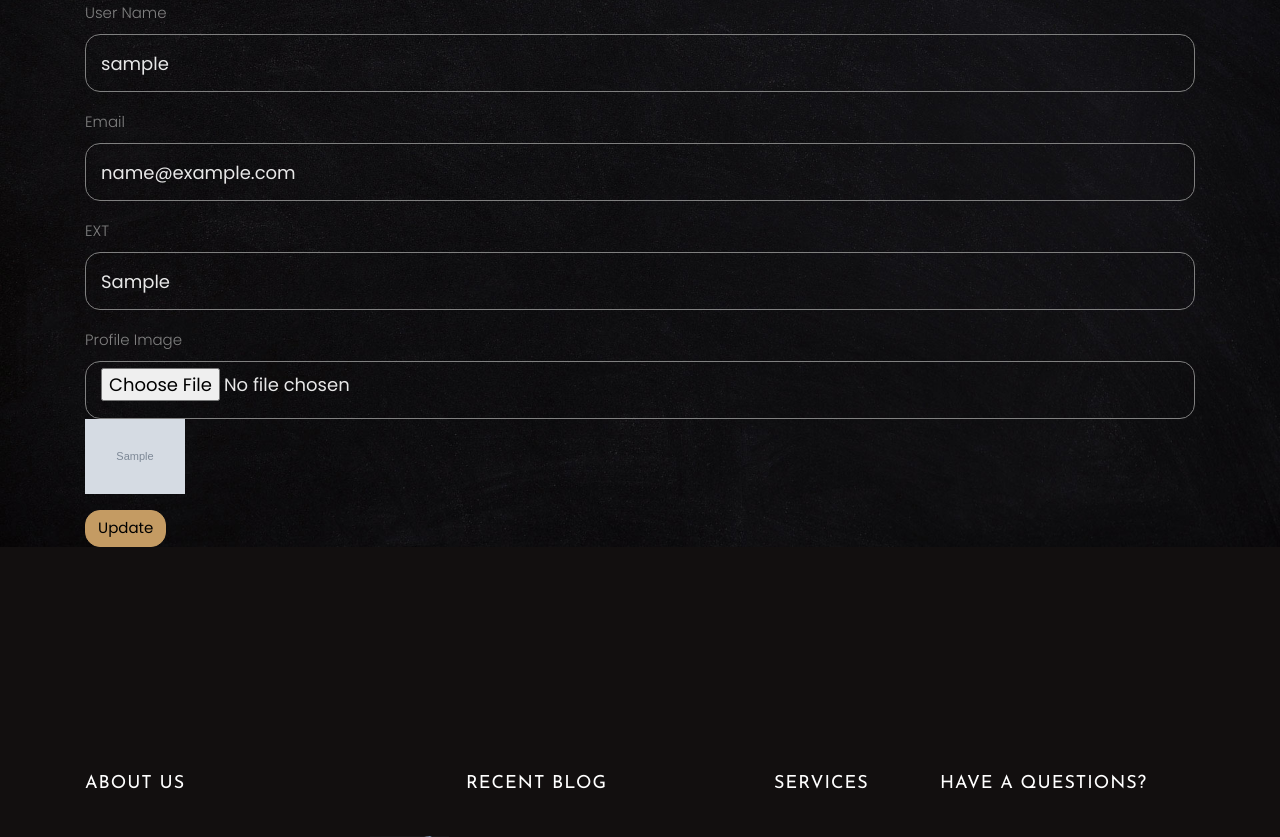
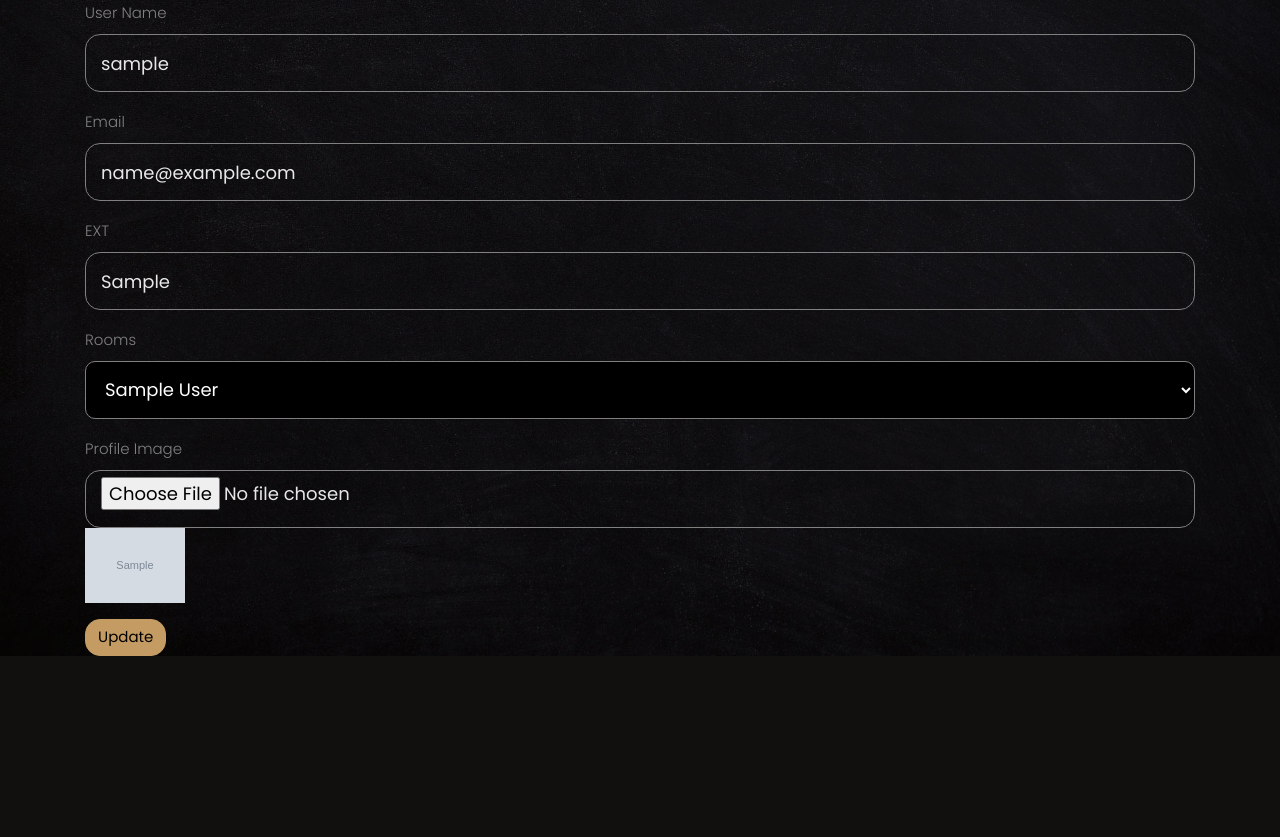
Before and after one commit to HamdySalah/Coffee-PHP-Project, a PHP site: page /Coffee-PHP-Project/edit_user.php?id=1 in a window 1280 px wide. Shown: the part 168-1005 px from the top of the page. Run offline with PHP 8.4, Linux system fonts and the light colour scheme; the visitor is signed in with stand-in values (Sample User, id 1); tables that the repository leaves empty or names only in its code hold one stand-in row (values such as "Sample post"); grey boxes marked "Sample" are stand-in pictures; some libraries are stand-ins or nearby versions; some web fonts are replaced.

Commit message:
edit edit user page add change room and add more style

```diff
--- a/admin_orders.php
+++ b/admin_orders.php
@@ -87,7 +87,8 @@
     <link rel="stylesheet" href="assets/css/icomoon.css">
     <link rel="stylesheet" href="assets/css/style.css">
     <style>
-        .status-overdue { background-color: #f8d7da; color:rgb(250, 102, 117); }
+        .status-overdue { color:rgb(250, 102, 117);}
+        .status-done {  color:rgb(40, 167, 69);}
     </style>
 </head>
 <body>
@@ -154,7 +155,7 @@
                                         $order_age = (strtotime('now') - strtotime($order['order_date'])) / (60 * 60); // Hours
                                         $display_status = ($order['status'] == 'Processing' && $order_age > 24) ? 'Canceled' : $order['status'];
                                         ?>
-                                        <tr <?php echo $display_status == 'Canceled' ? 'class="status-overdue"' : ''; ?>>
+                                        <tr <?php echo $display_status == 'Canceled' ? 'class="status-overdue"' : ''; echo $display_status == 'Done' ? 'class="status-done"' : ''; ?>>
                                             <td><?php echo $order['order_id']; ?></td>
                                             <td><?php echo date('Y-m-d H:i', strtotime($order['order_date'])); ?></td>
                                             <td><?php echo $order['user_name']; ?></td>
--- a/edit_user.php
+++ b/edit_user.php
@@ -29,6 +29,20 @@
 
         $stmt->execute();
 
+        // Update user rooms
+        $stmt = $conn->prepare("DELETE FROM user_room WHERE user_id = :user_id");
+        $stmt->bindParam(':user_id', $_POST['user_id']);
+        $stmt->execute();
+
+        if (!empty($_POST['rooms'])) {
+            $stmt = $conn->prepare("INSERT INTO user_room (user_id, room_name) VALUES (:user_id, :room_name)");
+            foreach ($_POST['rooms'] as $room) {
+                $stmt->bindParam(':user_id', $_POST['user_id']);
+                $stmt->bindParam(':room_name', $room);
+                $stmt->execute();
+            }
+        }
+
         header("Location: user.php");
         exit();
     } catch (PDOException $e) {
@@ -45,6 +59,11 @@
         $stmt->bindParam(':user_id', $_GET['id']);
         $stmt->execute();
         $user = $stmt->fetch(PDO::FETCH_ASSOC);
+
+        $stmt = $conn->prepare("SELECT room_name FROM user_room WHERE user_id = :user_id");
+        $stmt->bindParam(':user_id', $_GET['id']);
+        $stmt->execute();
+        $user_rooms = $stmt->fetchAll(PDO::FETCH_COLUMN);
     } catch (PDOException $e) {
         die("Database Error: " . $e->getMessage());
     } catch (Exception $e) {
@@ -89,6 +108,20 @@
                 <input type="text" class="form-control" id="ext" name="ext" value="<?php echo htmlspecialchars($user['ext']); ?>">
             </div>
             <div class="form-group">
+                <label for="rooms">Rooms</label>
+                <select class="form-control" id="rooms" name="rooms[]">
+                    <?php
+                    $stmt = $conn->prepare("SELECT DISTINCT room_name FROM user_room");
+                    $stmt->execute();
+                    $rooms = $stmt->fetchAll(PDO::FETCH_COLUMN);
+                    foreach ($rooms as $room): ?>
+                        <option value="<?php echo htmlspecialchars($room); ?>" <?php echo in_array($room, $user_rooms) ? 'selected' : ''; ?>>
+                            <?php echo htmlspecialchars($room); ?>
+                        </option>
+                    <?php endforeach; ?>
+                </select>
+            </div>
+            <div class="form-group">
                 <label for="image">Profile Image</label>
                 <input type="file" class="form-control" id="image" name="image">
                 <?php if ($user['profile_picture']): ?>
```
